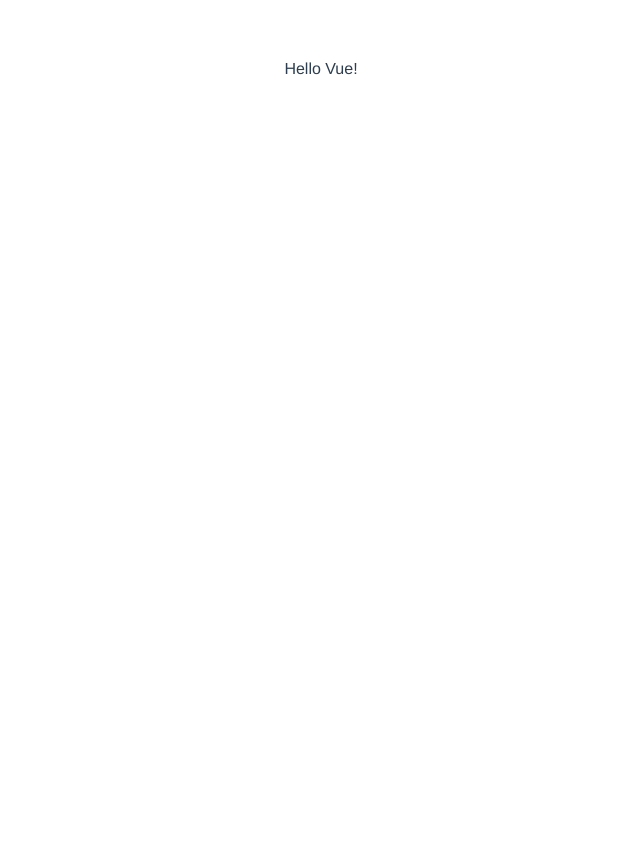
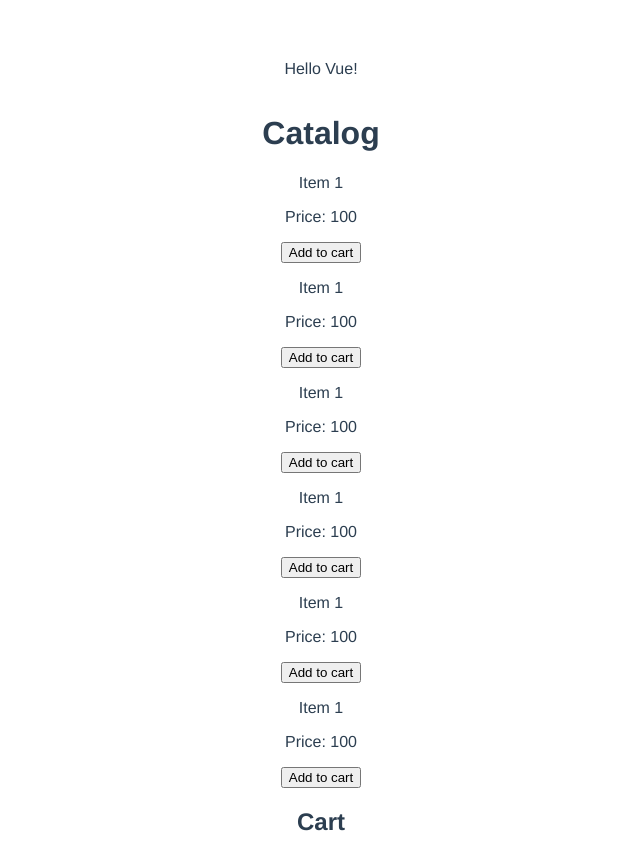
Before and after one commit to dimalepel/vue-shop, a Vue app: page / in a window 1280 px wide. Shown: the whole page, without its empty margins (319-959 px from the left). Before the commit the page ends 800 px from the top, so only its background shows below. Built offline with nearby package versions, Linux system fonts and the light colour scheme.

Commit message:
feat: finish lesson 2

```diff
--- a/package.json
+++ b/package.json
@@ -36,7 +36,9 @@
     "parserOptions": {
       "parser": "@babel/eslint-parser"
     },
-    "rules": {}
+    "rules": {
+      "no-console": "off"
+    }
   },
   "browserslist": [
     "> 1%",
--- a/src/App.vue
+++ b/src/App.vue
@@ -1,13 +1,15 @@
 <template>
   <p>Hello Vue!</p>
+  <v-main-wrapper/>
 </template>
 
 <script>
+import vMainWrapper from '@/components/v-main-wrapper';
 
 export default {
   name: 'App',
   components: {
-
+    vMainWrapper,
   }
 }
 </script>
--- /dev/null
+++ b/src/components/v-cart.vue
@@ -0,0 +1,15 @@
+<template>
+  <div class="v-cart">
+    <h2>Cart</h2>
+  </div>
+</template>
+
+<script>
+export default {
+  name: "v-cart"
+}
+</script>
+
+<style scoped>
+
+</style>
--- /dev/null
+++ b/src/components/v-catalog-item.vue
@@ -0,0 +1,17 @@
+<template>
+  <div class="v-catalog-item">
+    <p>Item 1</p>
+    <p>Price: 100</p>
+    <button>Add to cart</button>
+  </div>
+</template>
+
+<script>
+export default {
+  name: "v-catalog-item"
+}
+</script>
+
+<style scoped>
+
+</style>
--- /dev/null
+++ b/src/components/v-catalog.vue
@@ -0,0 +1,27 @@
+<template>
+  <div class="v-catalog">
+    <h1>Catalog</h1>
+
+    <v-catalog-item/>
+    <v-catalog-item/>
+    <v-catalog-item/>
+    <v-catalog-item/>
+    <v-catalog-item/>
+    <v-catalog-item/>
+  </div>
+</template>
+
+<script>
+import vCatalogItem from '@/components/v-catalog-item';
+
+export default {
+  name: "v-catalog",
+  components: {
+    vCatalogItem,
+  }
+}
+</script>
+
+<style scoped>
+
+</style>
--- /dev/null
+++ b/src/components/v-main-wrapper.vue
@@ -0,0 +1,40 @@
+<template>
+  <div class="v-main-wrapper">
+    <v-catalog/>
+    <v-cart/>
+  </div>
+</template>
+
+<script>
+import vCatalog from '@/components/v-catalog';
+import vCart from '@/components/v-cart';
+
+export default {
+  name: "v-main-wrapper",
+  components: {
+    vCatalog,
+    vCart,
+  },
+  props: {},
+  data: () => ({
+    title: 'Main wrapper',
+  }),
+  computed: {},
+  methods: {},
+  watch: {},
+  mounted() {
+    console.log('!');
+  }
+}
+</script>
+
+<style>
+  .v-main-wrapper {
+    display: flex;
+    justify-content: center;
+    align-content: center;
+    flex-direction: column;
+    max-width: 900px;
+    margin: 0 auto;
+  }
+</style>
```
